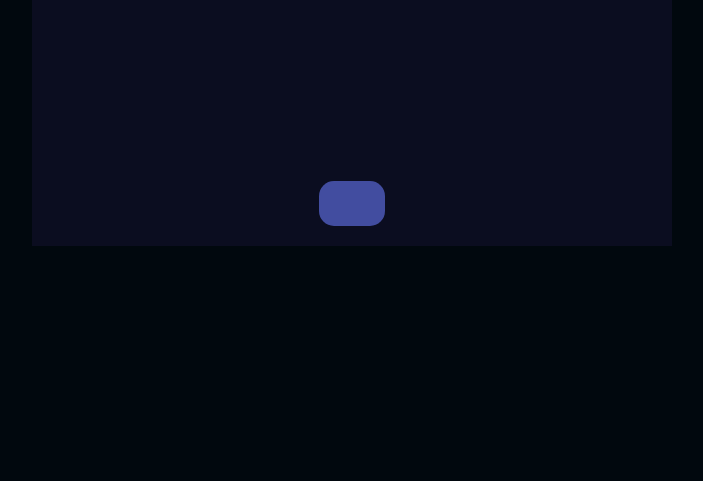
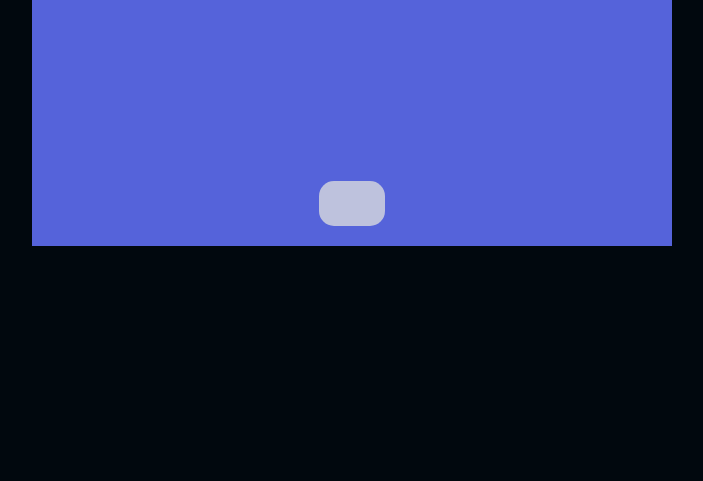
Before and after one commit to natalia1b/Quizz, a plain HTML site: page index.html in a window 1280 px wide. Shown: the part 335-816 px from the top of the page, without its empty margins (288-991 px from the left). Drawn offline with Linux system fonts and the light colour scheme.

Commit message:
uiuhuiuiui

```diff
--- a/style.css
+++ b/style.css
@@ -2,8 +2,8 @@
 
 :root {
     --cor-fundo: #01080E;
-    --cor-principal: #0B0D20 ;
-    --cor-secundaria: #424da0;
+    --cor-principal: #5563da ;
+    --cor-secundaria: #bec2dd;
     --cor-destaque: #abaecc9f;
     --cor-texto: #d7f9ff00;
 }
```
